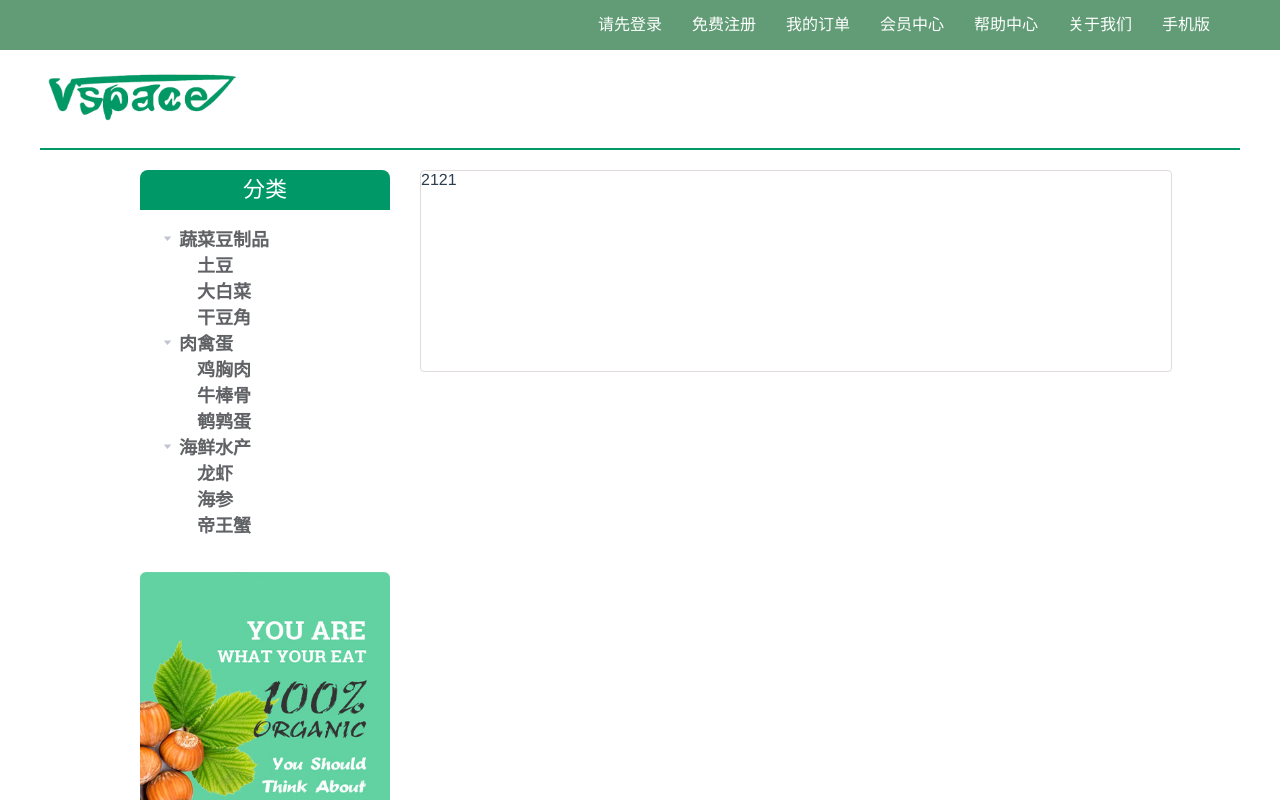
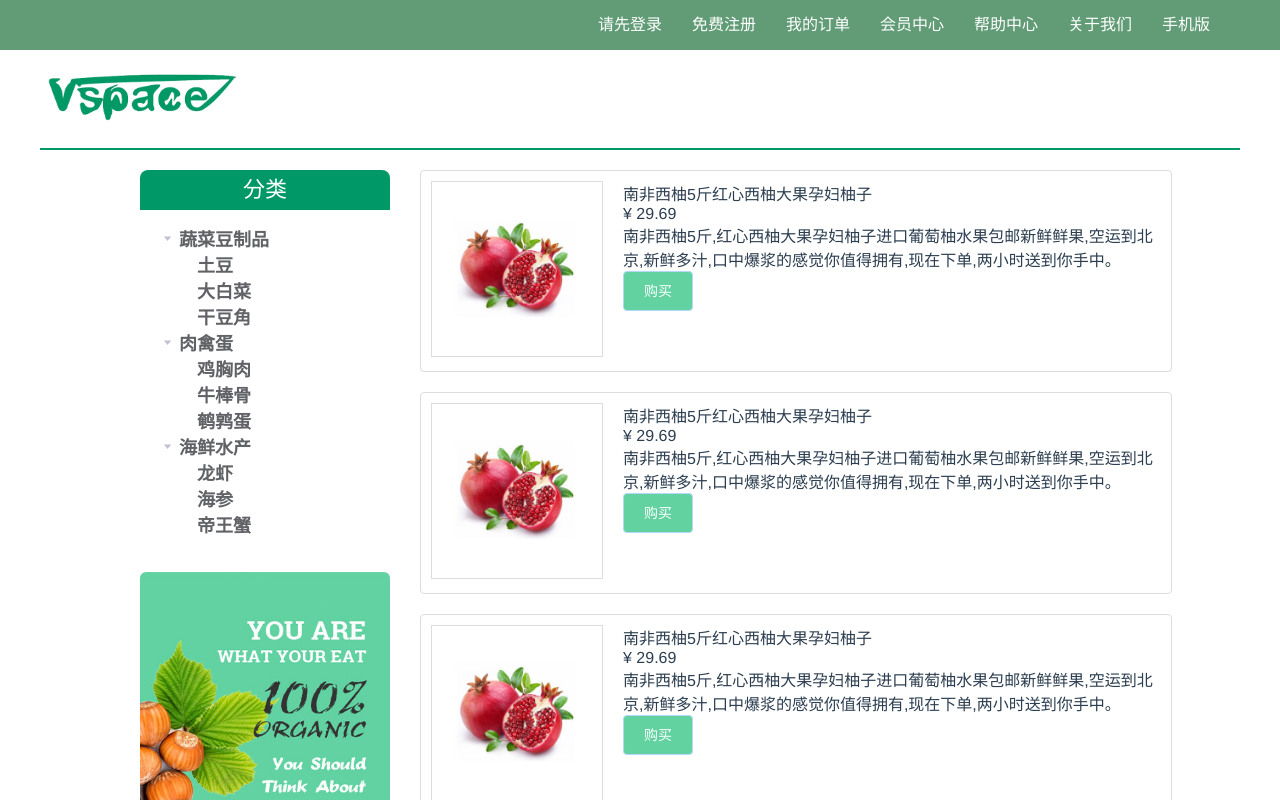
Before and after one commit to Lambda-Git/vspace, a Vue app: page /#/goodsType in a window 1280 px wide. Shown: the top 800 px of the page. Built offline with nearby package versions, Linux system fonts and the light colour scheme.

Commit message:
fix: 页面开发

```diff
--- a/src/pages/goodsType.vue
+++ b/src/pages/goodsType.vue
@@ -50,14 +50,40 @@
         <div class="goodsList">
           <div style="padding: 0 30px; width: 750px">
             <div
+              v-for="(item, index) in ProductData"
+              :key="index"
               style="
                 height: 200px;
                 width: 100%;
                 border: 1px solid #e2dbdb;
                 border-radius: 4px;
+                margin-bottom: 20px;
               "
             >
-              2121
+              <div style="padding: 10px; display: flex">
+                <div style="border: 1px solid #e2dbdb">
+                  <img style="width: 170px" src="../assets/cart-1.jpg" />
+                </div>
+                <div style="width: 100%; padding-left: 20px">
+                  <div style="display: flex">
+                    <div>南非西柚5斤</div>
+                    <div>红心西柚大果孕妇柚子</div>
+                  </div>
+                  <div style="color: 009866">¥ 29.69</div>
+                  <div>
+                    南非西柚5斤,红心西柚大果孕妇柚子进口葡萄柚水果包邮新鲜鲜果,空运到北京,新鲜多汁,口中爆浆的感觉你值得拥有,现在下单,两小时送到你手中。
+                  </div>
+                  <div>
+                    <el-button
+                      style="background: rgb(98, 210, 161); color: #fff"
+                      type="primary"
+                      plain
+                      @click="buys(item)"
+                      >购买</el-button
+                    >
+                  </div>
+                </div>
+              </div>
             </div>
           </div>
         </div>
@@ -77,6 +103,7 @@ export default {
   },
   data() {
     return {
+      ProductData: [1, 2, 3, 4, 5, 6],
       Treedata: [
         {
           id: 1,
@@ -143,8 +170,12 @@ export default {
     onSelect(type) {
       this.curSelect = type;
     },
-    resetForm(formName) {
-      this.$refs[formName].resetFields();
+    buys(item) {
+      let { href } = this.$router.resolve({
+        path: "/goodsDetails",
+        query: { username: item  },
+      });
+      window.open(href, "_blank");
     },
   },
 };
--- a/src/router/index.js
+++ b/src/router/index.js
@@ -5,6 +5,7 @@ import Login from '@/pages/Login'
 import Register from '@/pages/register'
 import PersonalCenter from '@/pages/personalCenter'
 import GoodsType from '@/pages/goodsType'
+import GoodsDetails from '@/pages/goodsDetails'
 
 
 Vue.use(Router)
@@ -36,5 +37,10 @@ export default new Router({
       name: 'goodsType',
       component: GoodsType
     },
+    {
+      path: '/goodsDetails',
+      name: 'goodsDetails',
+      component: GoodsDetails
+    },
   ]
 })
```
